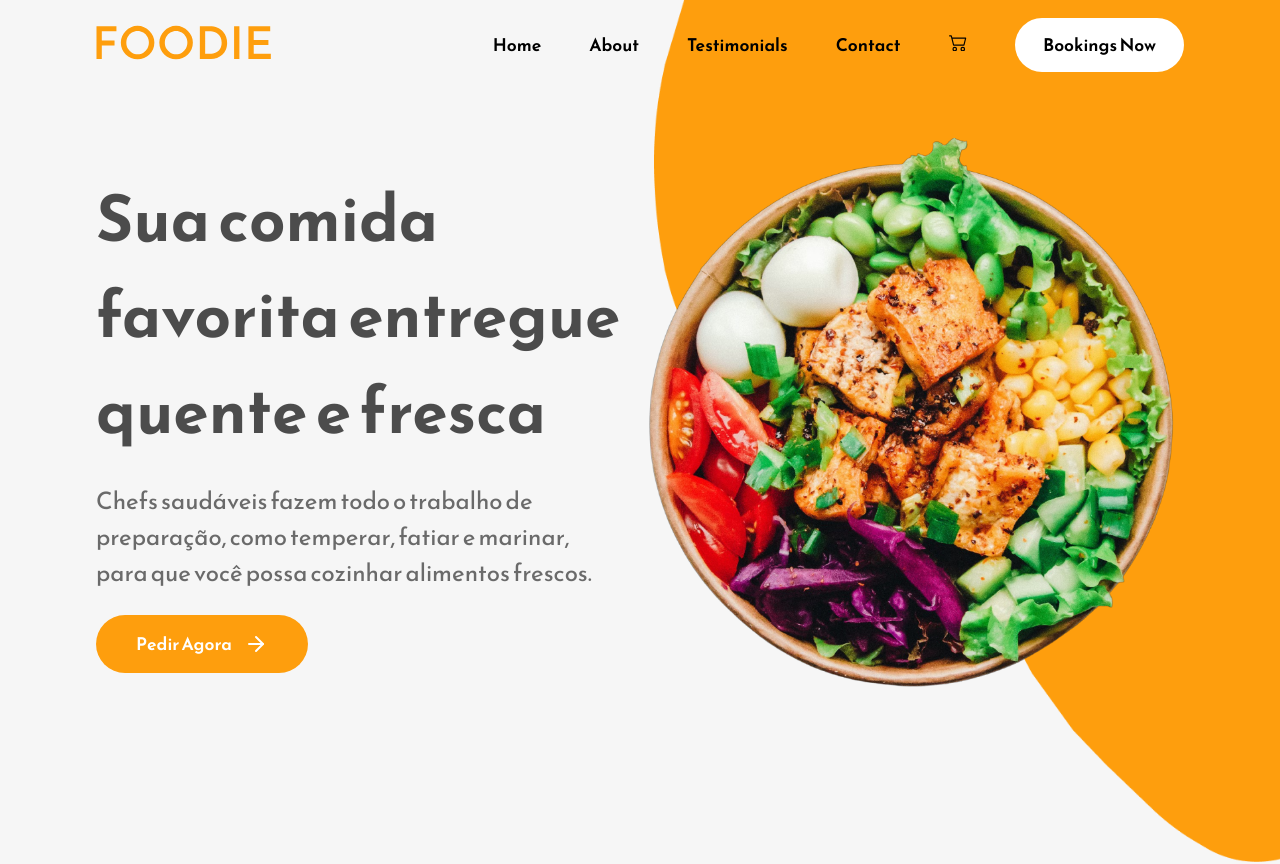
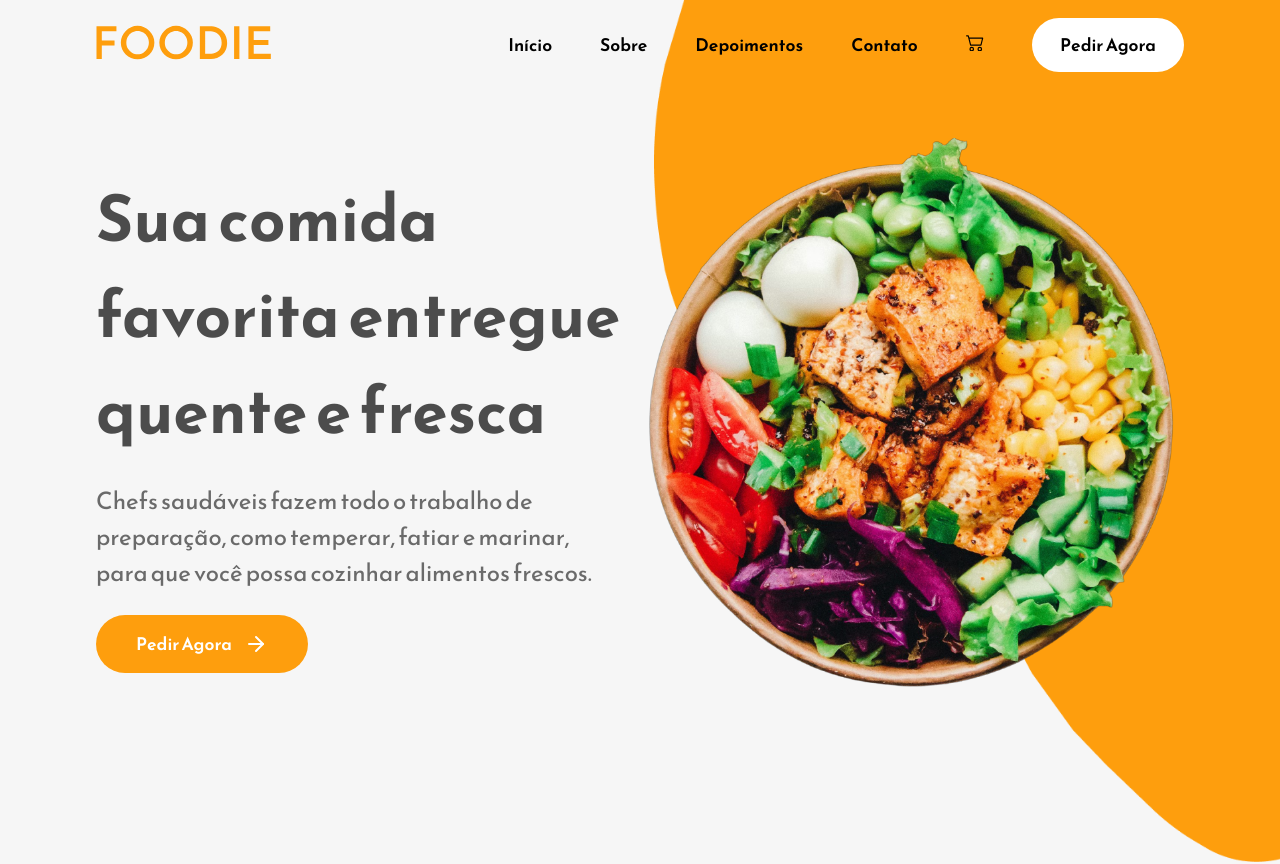
Before and after one commit to gabrielAraujoUni9/Projeto-website, a React (Create React App) app: page / in a window 1280 px wide. Shown: the top 864 px of the page. Built offline with nearby package versions, Linux system fonts and the light colour scheme.

Commit message:
Update Navbar.js

```diff
--- a/src/Components/Navbar.js
+++ b/src/Components/Navbar.js
@@ -47,14 +47,14 @@ const Navbar = () => {
         <img src={Logo} alt="" />
       </div>
       <div className="navbar-links-container">
-        <a href="">Home</a>
-        <a href="">About</a>
-        <a href="">Testimonials</a>
-        <a href="">Contact</a>
+        <a href="">Início</a>
+        <a href="">Sobre</a>
+        <a href="">Depoimentos</a>
+        <a href="">Contato</a>
         <a href="">
           <BsCart2 className="navbar-cart-icon" />
         </a>
-        <button className="primary-button">Bookings Now</button>
+        <button className="primary-button">Pedir Agora</button>
       </div>
       <div className="navbar-menu-container">
         <HiOutlineBars3 onClick={() => setOpenMenu(true)} />
```
